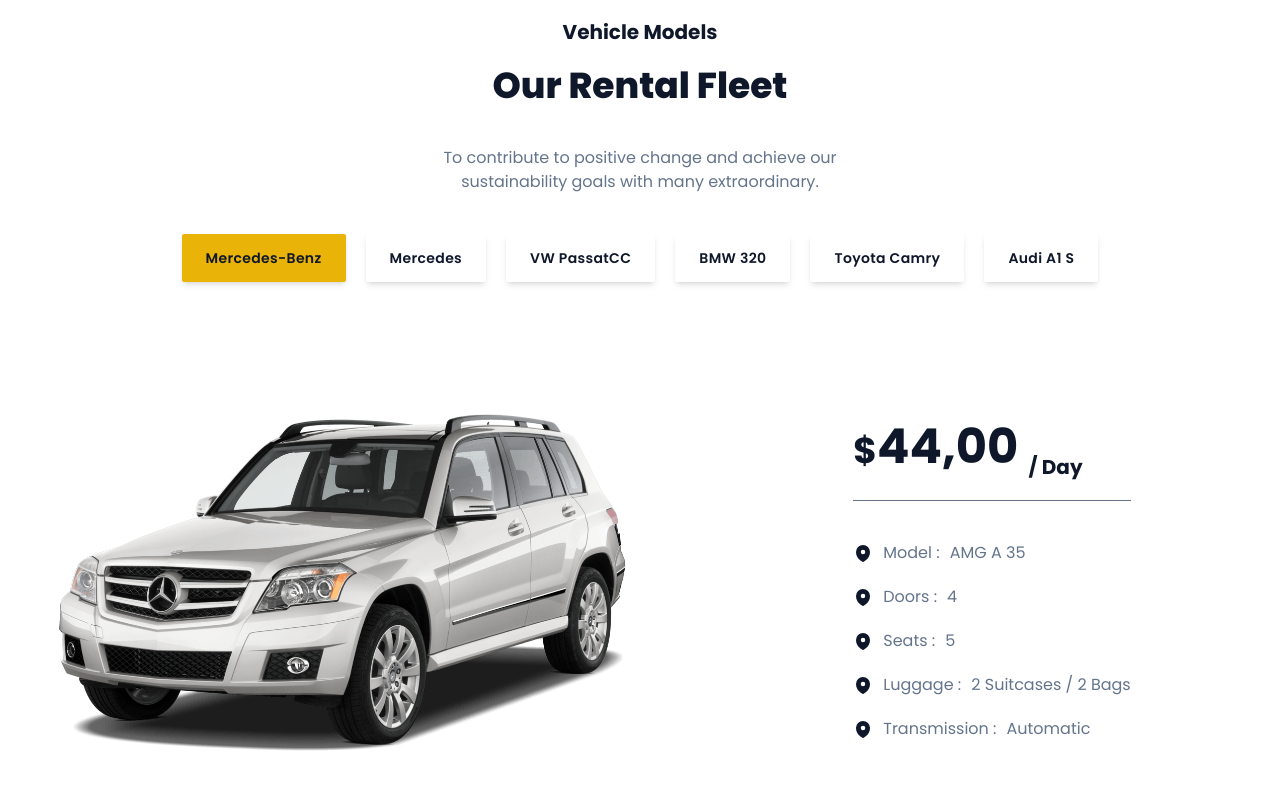
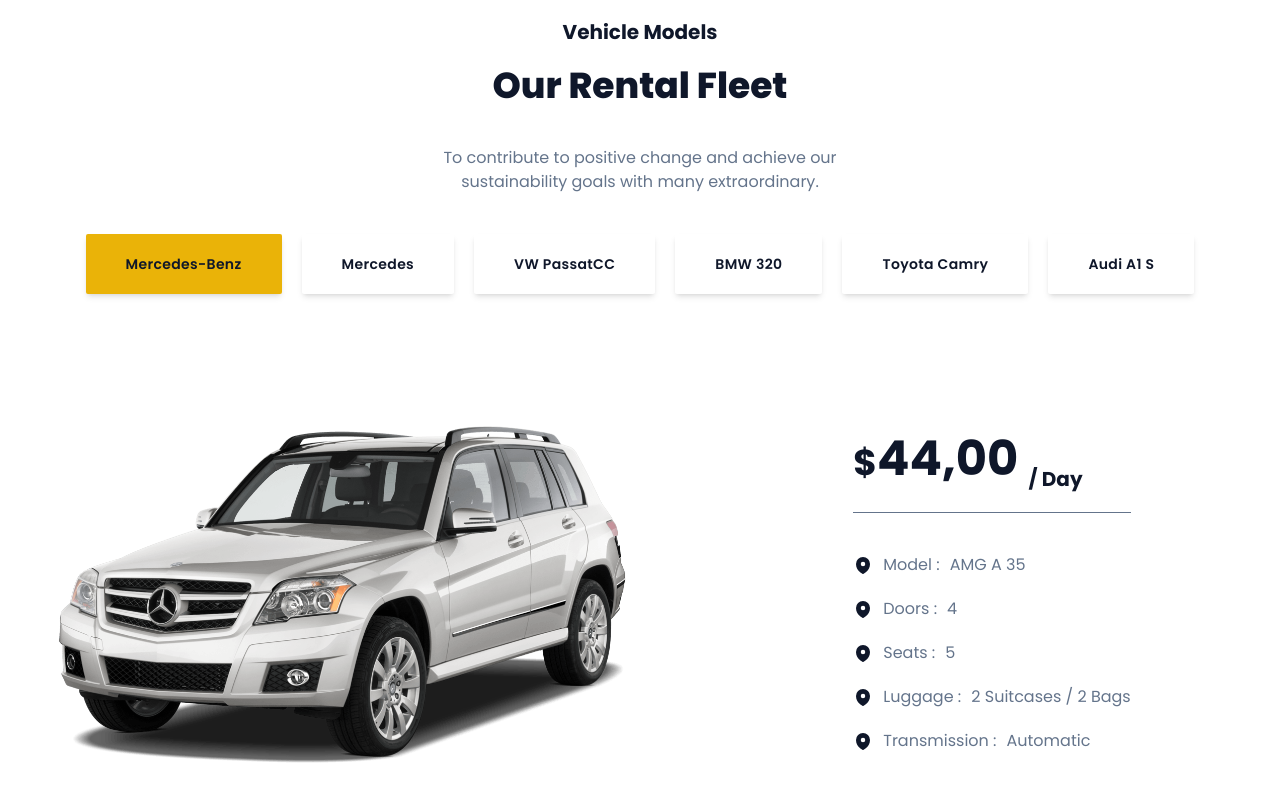
Before and after one commit to Hong-Hui/fe-car-rental-vue, a Vue app: page / in a window 1280 px wide. Shown: the part 1814-2614 px from the top of the page. Built offline with nearby package versions, Linux system fonts and the light colour scheme.

Commit message:
typescript minor correction

```diff
--- a/src/App.vue
+++ b/src/App.vue
@@ -176,7 +176,7 @@
 						href="#" />
 					<CTALink
 						href="#"
-						:class="twJoin('bg-primary')"
+						:className="twJoin('bg-primary')"
 						>register</CTALink
 					>
 				</div>
@@ -200,16 +200,14 @@
 					<div class="flex flex-row items-center gap-5 mt-5">
 						<CTALink
 							href="#"
-							:class="twJoin('bg-primary')">
+							:className="twJoin('bg-primary')">
 							<span class="ml-2">Book Ride</span>
 							<CheckCircleIcon
 								aria-hidden="true"
 								class="ml-2 size-5" />
 						</CTALink>
 
-						<CTALink
-							href="#"
-							class="">
+						<CTALink href="#">
 							<span class="ml-2">Learn More</span>
 							<ChevronRightIcon
 								aria-hidden="true"
@@ -343,7 +341,7 @@
 
 					<CTALink
 						href="#"
-						:class="twMerge('bg-primary px-20 mb-1 rounded-md')">
+						:className="twMerge('bg-primary px-20 mb-1 rounded-md')">
 						<span>Search</span>
 						<MagnifyingGlassIcon
 							class="size-5 ml-2.5"
@@ -409,14 +407,14 @@
 			<p class="max-w-md mx-auto mt-10 text-center text-ink-light">
 				To contribute to positive change and achieve our sustainability goals with many extraordinary.
 			</p>
-			<ul class="flex flex-row items-center justify-center max-w-5xl gap-5 mx-auto mt-10">
+			<ul class="flex flex-row items-center justify-center max-w-6xl gap-5 mx-auto mt-10">
 				<li
 					v-for="option in carModelOptions"
 					:key="option.id">
 					<Button
 						@click="selectedCarOption = option"
 						type="button"
-						:class="option.id == selectedCarOption.id ? twMerge('bg-primary') : ''"
+						:className="['py-5 px-10', option.id == selectedCarOption.id ? twMerge('bg-primary') : '']"
 						>{{ option.name }}</Button
 					>
 				</li>
--- a/src/components/Button.vue
+++ b/src/components/Button.vue
@@ -2,15 +2,21 @@
 	import { computed } from 'vue';
 	import { twMerge } from 'tailwind-merge';
 
-	const props = defineProps<{
-		type: 'button' | 'submit' | 'reset' | undefined;
-		class: string;
-	}>();
+	const props = withDefaults(
+		defineProps<{
+			type: 'button' | 'submit' | 'reset' | undefined;
+			className: string | string[];
+		}>(),
+		{
+			type: 'button',
+			className: '',
+		}
+	);
 
 	const mergedClasses = computed(() =>
 		twMerge(
 			'flex flex-row items-center px-6 py-3.5 text-sm font-semibold tracking-wide capitalize duration-300 rounded-sm shadow-md justify-between hover:shadow-ink-lighter size-fit',
-			props.class
+			props.className
 		)
 	);
 </script>
--- a/src/components/CTALink.vue
+++ b/src/components/CTALink.vue
@@ -2,15 +2,21 @@
 	import { computed } from 'vue';
 	import { twMerge } from 'tailwind-merge';
 
-	const props = defineProps<{
-		href: string;
-		class: string;
-	}>();
+	const props = withDefaults(
+		defineProps<{
+			href: string;
+			className: string | string[];
+		}>(),
+		{
+			href: '#',
+			className: '',
+		}
+	);
 
 	const mergedClasses = computed(() =>
 		twMerge(
 			'flex flex-row items-center px-6 py-3.5 text-sm font-semibold tracking-wide capitalize duration-300 rounded-sm shadow-md justify-between hover:shadow-ink-lighter size-fit',
-			props.class
+			props.className
 		)
 	);
 </script>
```
